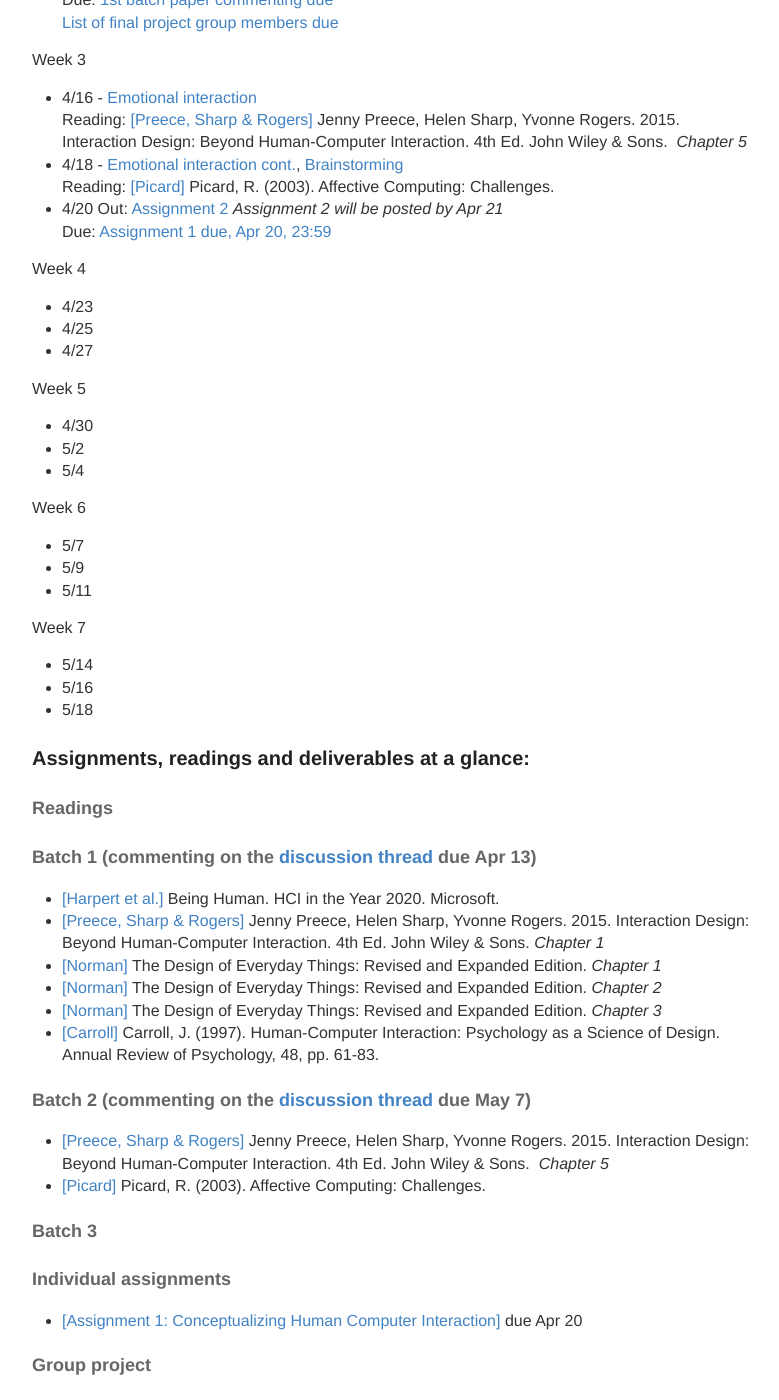
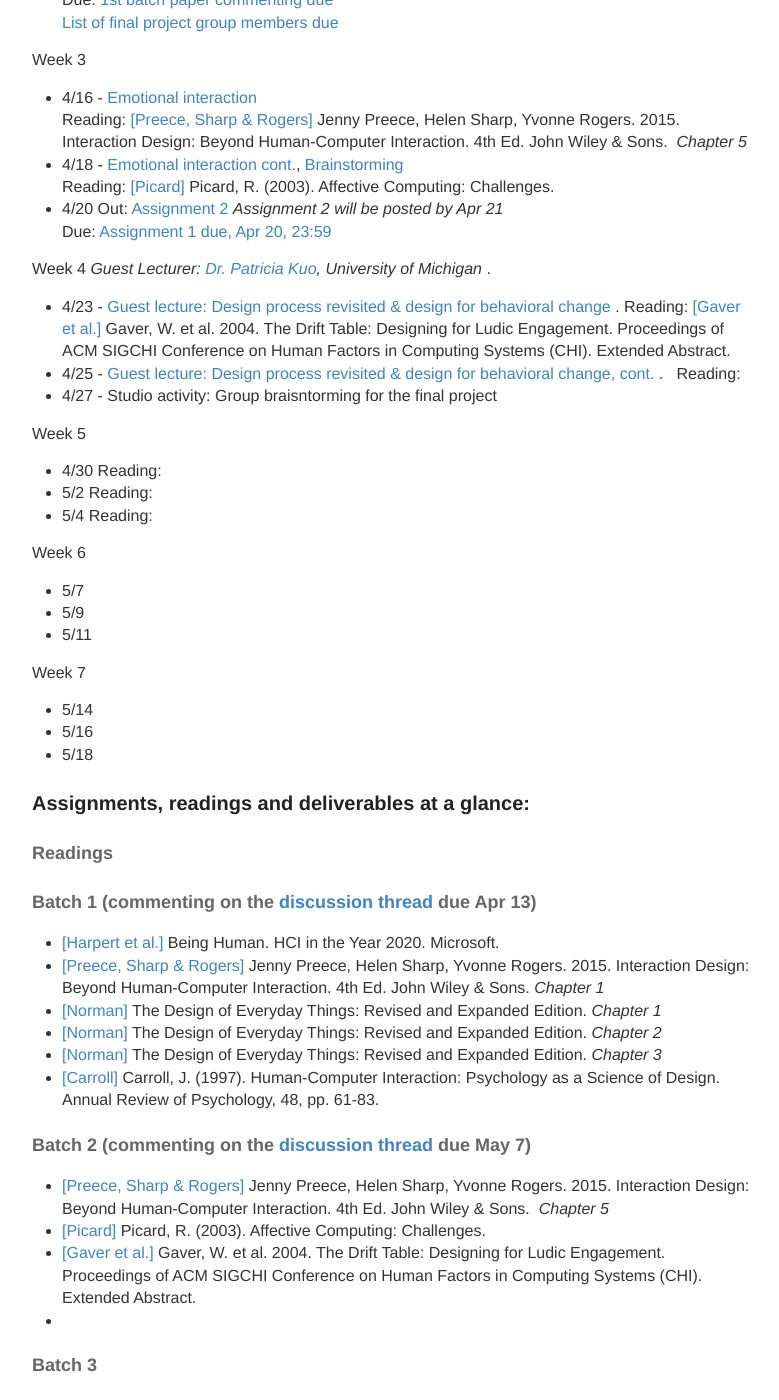
Before and after one commit to hciwang/hciwang.github.io, a Jekyll site: the page built from _posts/2018-3-25-lectures.md, in a window 1280 px wide and 1400 px high, scrolled down 977 px. Shown: the whole window, without its empty margins (248-1027 px from the left). Built offline with Jekyll 4.4.1, drawn with Linux system fonts in a browser that asks for light colours.

Commit message:
Update 2018-3-25-lectures.md

```diff
--- a/_posts/2018-3-25-lectures.md
+++ b/_posts/2018-3-25-lectures.md
@@ -38,15 +38,20 @@
 Out: [Assignment 2]() *Assignment 2 will be posted by Apr 21*
 Due: [Assignment 1 due, Apr 20, 23:59](https://canvas.ucdavis.edu/courses/225630/assignments/180502)
 
-Week 4
-- 4/23
-- 4/25
-- 4/27
+Week 4 *Guest Lecturer: [Dr. Patricia Kuo](http://tidal.northwestern.edu/people/pei-yi-kuo/), University of Michigan* .
+- 4/23 - [Guest lecture: Design process revisited & design for behavioral change]() .
+Reading: [[Gaver et al.]](https://canvas.ucdavis.edu/files/3353707/download?download_frd=1) Gaver, W. et al. 2004. The Drift Table: Designing for Ludic Engagement. Proceedings of ACM SIGCHI Conference on Human Factors in Computing Systems (CHI). Extended Abstract.
+- 4/25 - [Guest lecture: Design process revisited & design for behavioral change, cont.]() .
+Reading:
+- 4/27 - Studio activity: Group braisntorming for the final project
 
 Week 5
 - 4/30
+Reading:
 - 5/2
+Reading:
 - 5/4
+Reading:
 
 Week 6
 - 5/7
@@ -73,6 +78,8 @@
 #### Batch 2 (commenting on the [discussion thread](https://canvas.ucdavis.edu/courses/225630/assignments/192507) due May 7)
 - [[Preece, Sharp & Rogers]](http://www.id-book.com/) Jenny Preece, Helen Sharp, Yvonne Rogers. 2015. Interaction Design: Beyond Human-Computer Interaction. 4th Ed. John Wiley & Sons.  *Chapter 5*
 - [[Picard]](https://affect.media.mit.edu/pdfs/03.picard.pdf) Picard, R. (2003). Affective Computing: Challenges.
+- [[Gaver et al.]](https://canvas.ucdavis.edu/files/3353707/download?download_frd=1) Gaver, W. et al. 2004. The Drift Table: Designing for Ludic Engagement. Proceedings of ACM SIGCHI Conference on Human Factors in Computing Systems (CHI). Extended Abstract.
+-
 
 #### Batch 3
 
```
